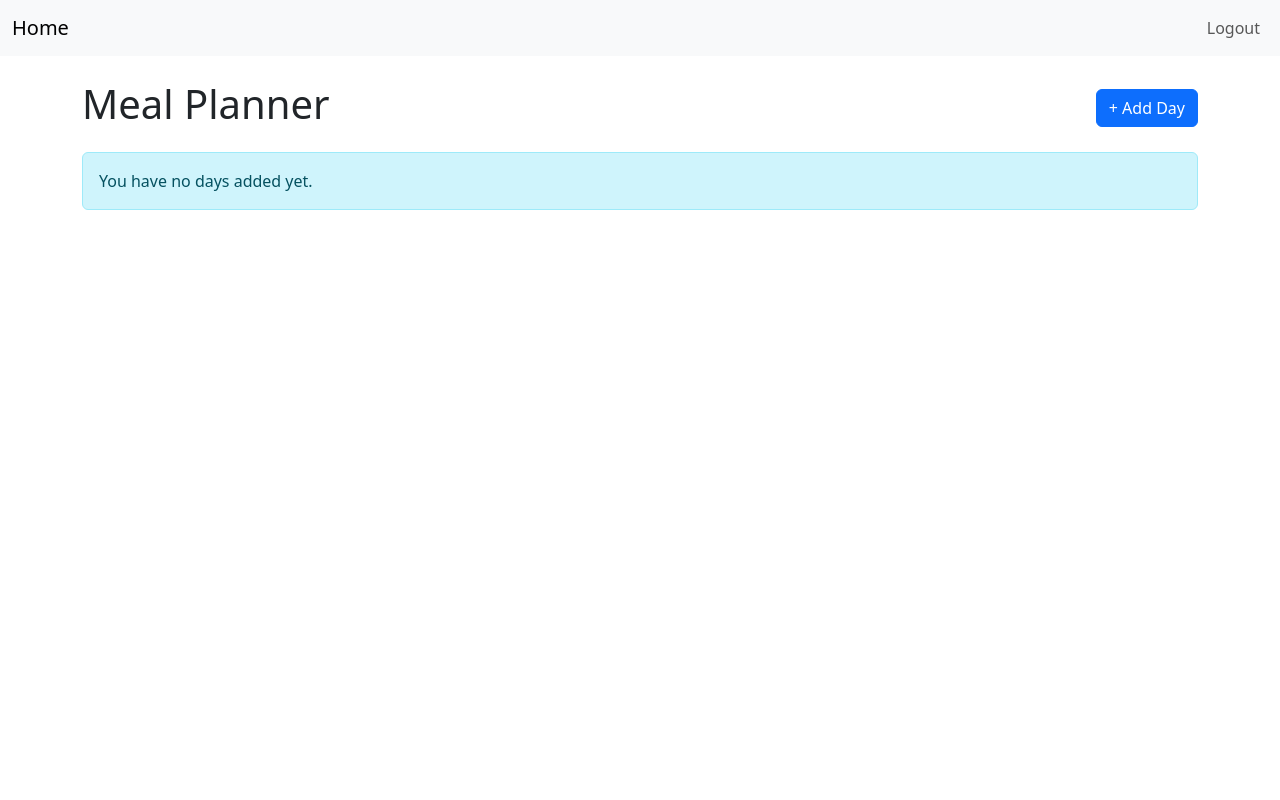
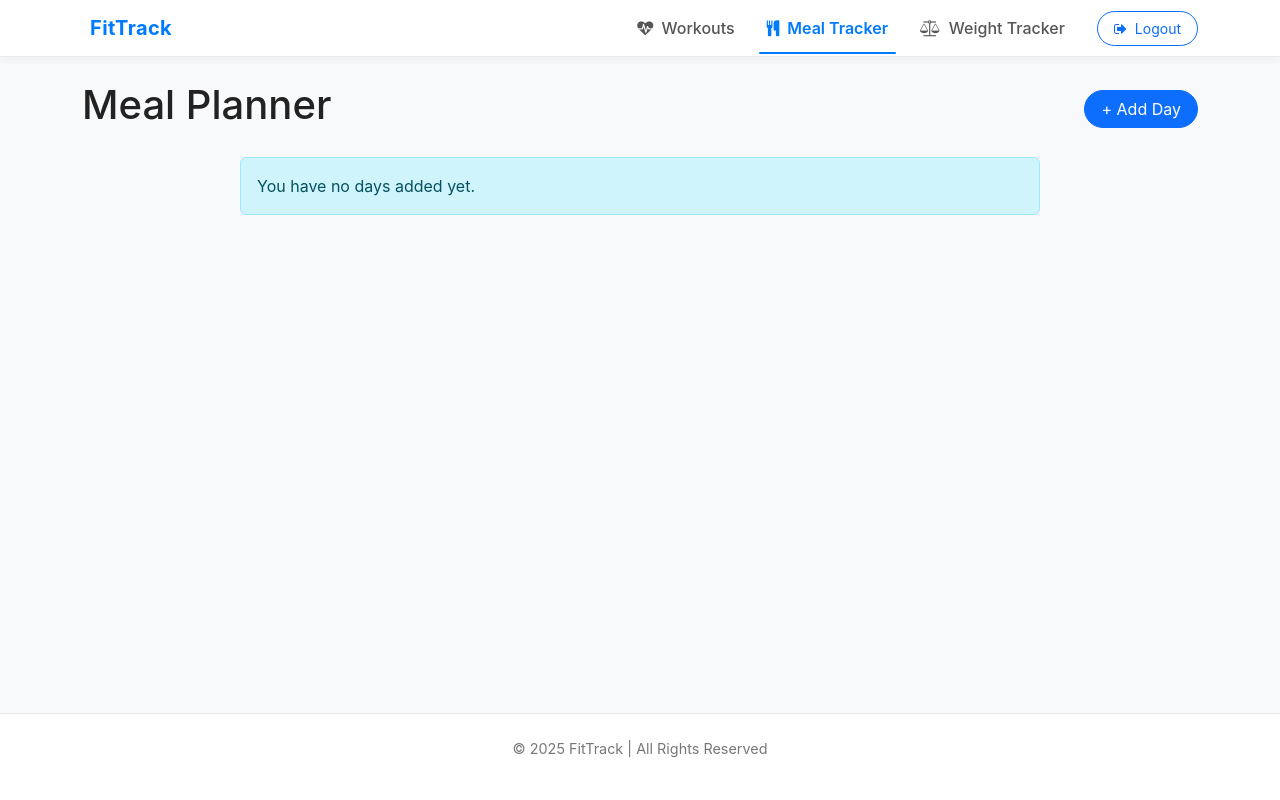
Before and after one commit to 28BEANS/FitTrack, a Flask app: page /meal in a window 1280 px wide. Run offline with Flask 3, Linux system fonts and the light colour scheme; the visitor is signed in with stand-in values (Sample User, id 1); data that the repository does not hold is empty.

Commit message:
edit: edit base.html and main.csss

```diff
--- a/website/static/css/main.css
+++ b/website/static/css/main.css
@@ -1,6 +1,95 @@
 body, html{
     margin: 0;
     padding: 0;
+    height: 100%;
+      background-color: #f8f9fb;
+      font-family: 'Inter', sans-serif;
+      color: #333;
+      display: flex;
+      flex-direction: column;
+}
+
+
+main {
+    flex: 1;
+}
+
+.navbar {
+    background-color: #ffffff !important;
+    box-shadow: 0 2px 10px rgba(0, 0, 0, 0.05);
+    border-bottom: 1px solid #eaeaea;
+}
+
+.navbar-brand {
+    color: #007bff !important;
+    font-weight: 700;
+    letter-spacing: 0.4px;
+}
+
+.navbar-nav .nav-link {
+    color: #555 !important;
+    margin: 0 8px;
+    font-weight: 500;
+    transition: color 0.25s ease, transform 0.2s ease;
+    position: relative;
+}
+
+.navbar-nav .nav-link:hover {
+    color: #007bff !important;
+    transform: translateY(-1px);
+}
+
+/* Active link style */
+.navbar-nav .nav-link.active {
+    color: #007bff !important;
+    font-weight: 600;
+}
+
+.navbar-nav .nav-link.active::after {
+    content: '';
+    display: block;
+    width: 100%;
+    height: 2px;
+    background-color: #007bff;
+    border-radius: 2px;
+    position: absolute;
+    bottom: -6px;
+    left: 0;
+}
+
+.btn-outline-primary {
+    border-radius: 20px;
+    padding: 6px 16px;
+}
+
+.btn-outline-primary:hover {
+    color: #fff !important;
+    background-color: #007bff !important;
+}
+
+.btn-primary {
+    border-radius: 20px;
+    padding: 6px 16px;
+}
+
+.alert {
+    margin: 20px auto;
+    width: 90%;
+    max-width: 800px;
+}
+
+h1, h2, h3, h4 {
+    color: #222;
+}
+
+footer {
+    text-align: center;
+    color: #777;
+    font-size: 0.9rem;
+    padding: 1.5rem 0;
+    margin-top: auto;
+    border-top: 1px solid #eaeaea;
+    background-color: #fff;
 }
 
 input{
--- a/website/templates/base.html
+++ b/website/templates/base.html
@@ -7,6 +7,7 @@
   <!-- Bootstrap 5 CSS -->
   <link href="https://cdn.jsdelivr.net/npm/bootstrap@5.3.0/dist/css/bootstrap.min.css" rel="stylesheet" />
 
+  <!-- Font Awesome -->
   <link
     rel="stylesheet"
     href="https://stackpath.bootstrapcdn.com/font-awesome/4.7.0/css/font-awesome.min.css"
@@ -14,15 +15,21 @@
   />
 
   <link rel="stylesheet" href="{{ url_for('static', filename='css/main.css') }}" />
+
+  <style>
+    /* --- Light Modern Theme --- */
+
+  </style>
+
   {% block head %}{% endblock %}
 </head>
 <body>
 
-<nav class="navbar navbar-expand-lg navbar-light bg-light">
-  <div class="container-fluid">
-    {% if current_user.is_authenticated %}
-      <a class="navbar-brand" href="{{ url_for('views.home') }}">Home</a>
-    {% endif %}
+<nav class="navbar navbar-expand-lg navbar-light">
+  <div class="container">
+    <a class="navbar-brand" href="{{ url_for('views.home') }}">
+      <i class="fa fa-dumbbell me-2"></i>FitTrack
+    </a>
 
     <button class="navbar-toggler" type="button" data-bs-toggle="collapse" data-bs-target="#navbarNav"
             aria-controls="navbarNav" aria-expanded="false" aria-label="Toggle navigation">
@@ -30,17 +37,43 @@
     </button>
 
     <div class="collapse navbar-collapse justify-content-end" id="navbarNav">
-      <ul class="navbar-nav">
+      <ul class="navbar-nav align-items-center">
         {% if current_user.is_authenticated %}
           <li class="nav-item">
-            <a class="nav-link" href="{{ url_for('auth.logout') }}">Logout</a>
+            <a class="nav-link {% if request.endpoint == 'views.workouts' %}active{% endif %}"
+               href="{{ url_for('views.workouts') }}">
+              <i class="fa fa-heartbeat me-1"></i> Workouts
+            </a>
+          </li>
+          <li class="nav-item">
+            <a class="nav-link {% if request.endpoint == 'views.meal' %}active{% endif %}"
+               href="{{ url_for('views.meal') }}">
+              <i class="fa fa-cutlery me-1"></i> Meal Tracker
+            </a>
+          </li>
+          <li class="nav-item">
+            <a class="nav-link {% if request.endpoint == 'views.weight' %}active{% endif %}"
+               href="{{ url_for('views.weight') }}">
+              <i class="fa fa-balance-scale me-1"></i> Weight Tracker
+            </a>
+          </li>
+          <li class="nav-item ms-3">
+            <a class="btn btn-outline-primary btn-sm" href="{{ url_for('auth.logout') }}">
+              <i class="fa fa-sign-out me-1"></i> Logout
+            </a>
           </li>
         {% else %}
           <li class="nav-item">
-            <a class="nav-link" href="{{ url_for('auth.signup') }}">Signup</a>
+            <a class="nav-link {% if request.endpoint == 'auth.signup' %}active{% endif %}"
+               href="{{ url_for('auth.signup') }}">
+              <i class="fa fa-user-plus me-1"></i> Signup
+            </a>
           </li>
           <li class="nav-item">
-            <a class="nav-link" href="{{ url_for('auth.login') }}">Login</a>
+            <a class="btn btn-primary btn-sm ms-2 {% if request.endpoint == 'auth.login' %}active{% endif %}"
+               href="{{ url_for('auth.login') }}">
+              <i class="fa fa-sign-in me-1"></i> Login
+            </a>
           </li>
         {% endif %}
       </ul>
@@ -52,7 +85,7 @@
 {% with messages = get_flashed_messages(with_categories=true) %}
   {% if messages %}
     {% for category, message in messages %}
-      <div class="alert alert-{{ 'danger' if category == 'error' else 'success' }} alert-dismissible fade show" role="alert">
+      <div class="alert alert-{{ 'danger' if category == 'error' else 'success' }} alert-dismissible fade show text-center" role="alert">
         {{ message }}
         <button type="button" class="btn-close" data-bs-dismiss="alert" aria-label="Close"></button>
       </div>
@@ -60,7 +93,13 @@
   {% endif %}
 {% endwith %}
 
-{% block body %}{% endblock %}
+<main class="flex-grow-1">
+  {% block body %}{% endblock %}
+</main>
+
+<footer>
+  <p>© {{ current_year or "2025" }} FitTrack | All Rights Reserved</p>
+</footer>
 
 <script src="https://cdn.jsdelivr.net/npm/bootstrap@5.3.0/dist/js/bootstrap.bundle.min.js"></script>
 </body>
```
